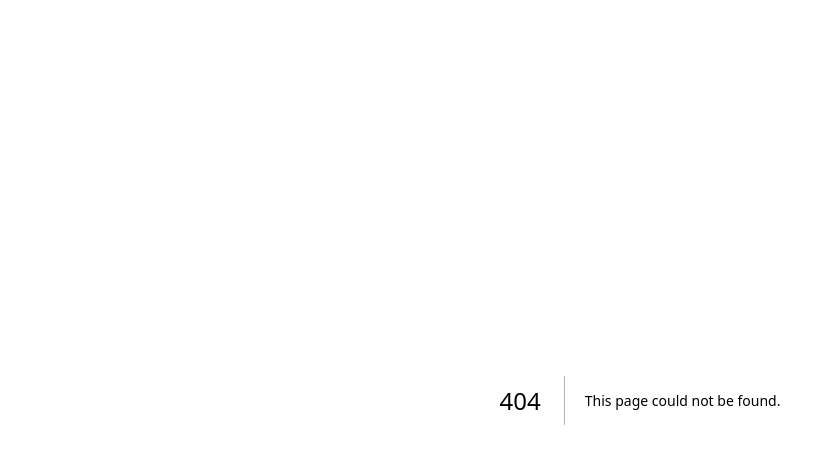
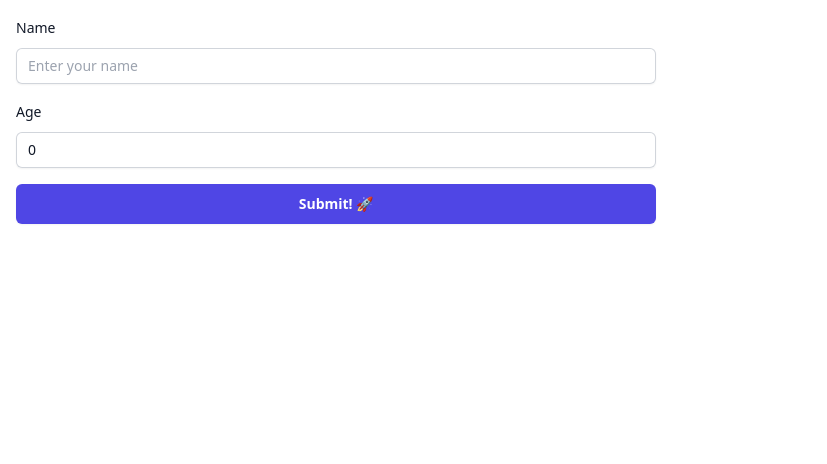
Before and after one commit to foresthpark/generic-component, a Next.js app: page /input_demo/input in a window 1280 px wide. Before the commit this address had no page. Shown: the top 464 px of the page, without its empty margins (0-827 px from the left). Built offline with nearby package versions, Linux system fonts and the light colour scheme.

Commit message:
Add InputTemplate component and InputPage for form input handling

```diff
--- /dev/null
+++ b/src/components/InputTemplate.tsx
@@ -0,0 +1,41 @@
+import React from "react";
+
+interface InputFieldProps {
+  name: string;
+  value: string | number;
+  onChange: (e: React.ChangeEvent<HTMLInputElement>) => void;
+  label: string;
+  type: React.HTMLInputTypeAttribute;
+  placeholder?: string;
+}
+
+export default function InputTemplate({
+  name,
+  value,
+  onChange,
+  label,
+  type,
+  placeholder,
+}: InputFieldProps) {
+  return (
+    <div>
+      <label
+        htmlFor={name}
+        className="block text-sm font-medium leading-6 text-gray-900"
+      >
+        {label}
+      </label>
+      <div className="mt-2">
+        <input
+          id={name}
+          name={name}
+          type={type}
+          value={value}
+          onChange={onChange}
+          placeholder={placeholder}
+          className="block w-full rounded-md border-0 py-1.5 px-3 text-gray-900 shadow-sm ring-1 ring-inset ring-gray-300 placeholder:text-gray-400 focus:ring-2 focus:ring-inset focus:ring-indigo-600 sm:text-sm sm:leading-6"
+        />
+      </div>
+    </div>
+  );
+}
--- /dev/null
+++ b/src/pages/input_demo/input.tsx
@@ -0,0 +1,52 @@
+import React, { useState } from "react";
+import InputTemplate from "~/components/InputTemplate";
+
+type UserFormData = {
+  name: string;
+  age: number;
+};
+
+export default function InputPage() {
+  const [formData, setFormData] = useState<UserFormData>({ name: "", age: 0 });
+
+  const handleChange = (e: React.ChangeEvent<HTMLInputElement>) => {
+    const { name, value } = e.target;
+    setFormData({ ...formData, [name]: value });
+  };
+
+  const handleSubmit = (e: React.FormEvent) => {
+    e.preventDefault();
+    console.log(formData);
+    // Submit logic here
+  };
+
+  return (
+    <form
+      onSubmit={handleSubmit}
+      className="flex max-w-2xl flex-col justify-center gap-4 p-4"
+    >
+      <InputTemplate
+        name="name"
+        value={formData.name}
+        onChange={handleChange}
+        label="Name"
+        placeholder="Enter your name"
+        type="text"
+      />
+      <InputTemplate
+        name="age"
+        value={formData.age}
+        onChange={handleChange}
+        label="Age"
+        type="number"
+        placeholder="Enter your age"
+      />
+      <button
+        type="submit"
+        className="rounded-md bg-indigo-600 px-3.5 py-2.5 text-sm font-semibold text-white shadow-sm hover:bg-indigo-500 focus-visible:outline focus-visible:outline-2 focus-visible:outline-offset-2 focus-visible:outline-indigo-600"
+      >
+        Submit! 🚀
+      </button>
+    </form>
+  );
+}
```
